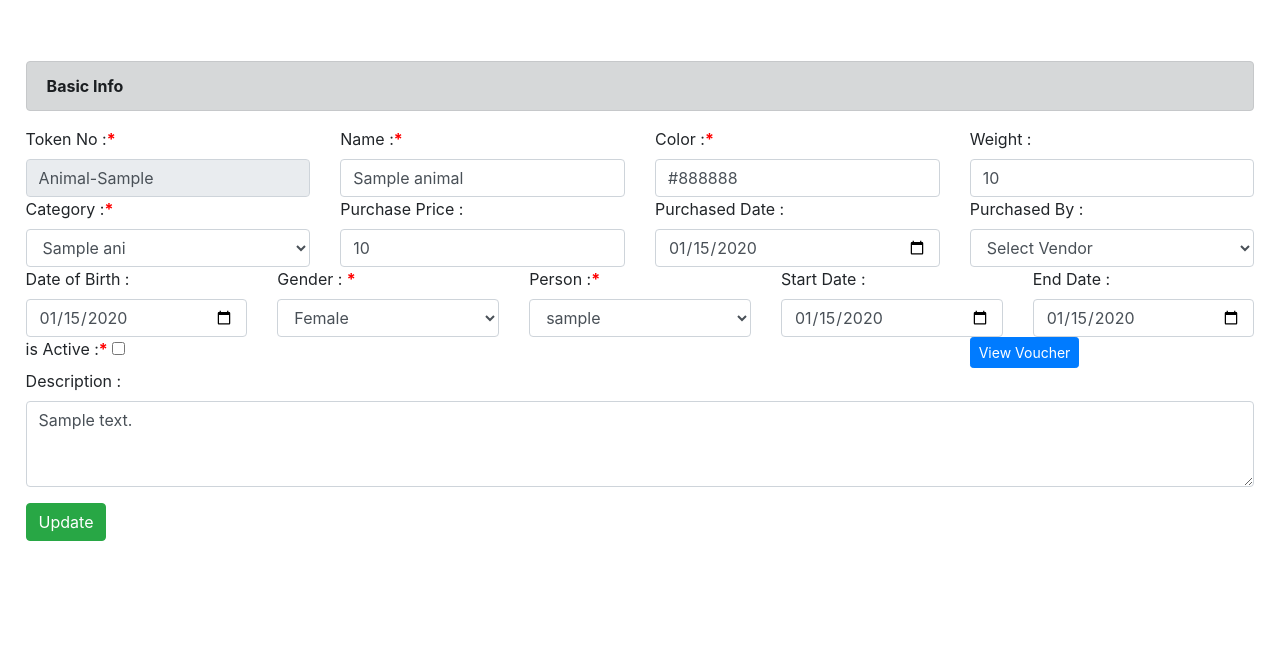
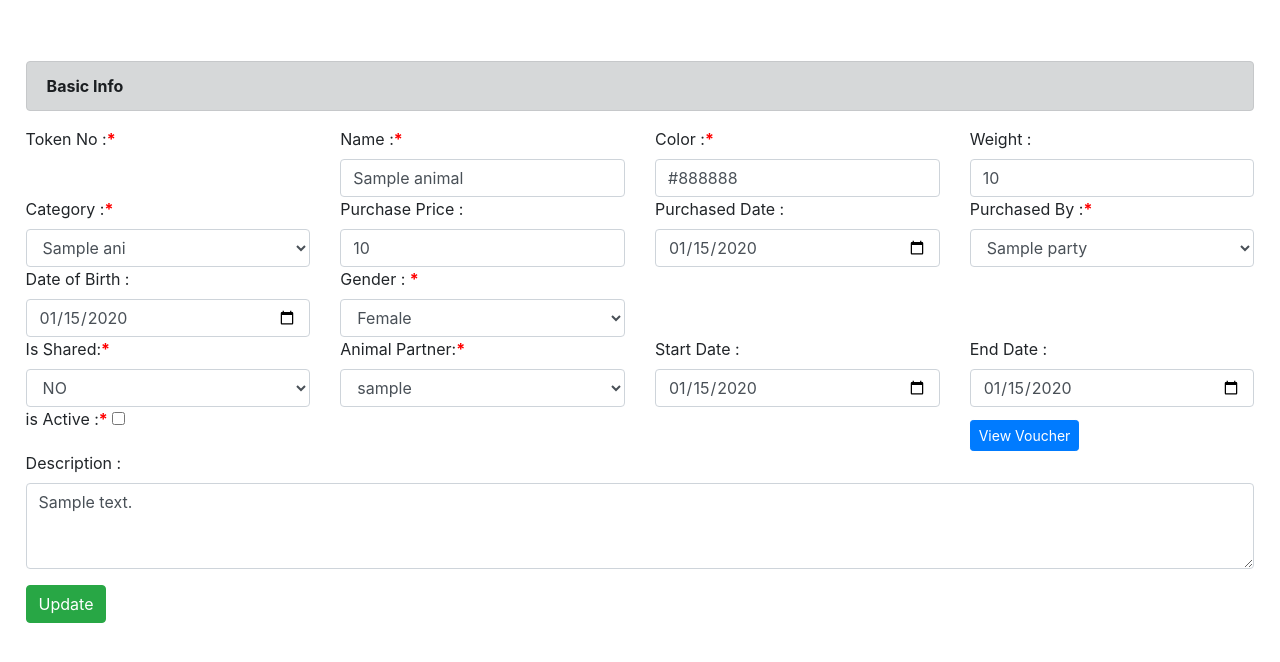
Before and after one commit to junaidanwar080/livestock, a Django app: template livestockapp/templates/animal_profile/update_animal_profile.html in a window 1280 px wide. Shown: the part 56-718 px from the top of the page. Run offline with Django 3.2, Linux system fonts and the light colour scheme; tables that the repository leaves empty hold one stand-in row (values such as "Sample post"); the template is opened without the code that fills it: values that come from a table or form of the project are taken from there, most other values are stand-ins (such as "Sample title", 1, 10 or a date in 2020); some libraries are stand-ins or nearby versions.

Commit message:
working on bugs

```diff
--- a/livestockapp/models.py
+++ b/livestockapp/models.py
@@ -38,6 +38,7 @@ class Animal_profile(models.Model):
     date_of_birth = models.DateField(blank=True, null=True)
     description= models.TextField(null=True, max_length=50)
     gender = models.CharField(max_length=50,null=True)
+    is_shared = models.CharField(max_length=50, null=True)
     user = models.ForeignKey(
                                 User,
                                 null=True,
--- a/livestockapp/templates/animal_category/insert.html
+++ b/livestockapp/templates/animal_category/insert.html
@@ -9,7 +9,7 @@
     {% endif %}
 <div class="container my-3">
   <h4 class="  text-center alert alert-info">Add Category</h4>
-  <form action="/" method="POST" >
+  <form action="/cat_insert" method="POST" >
     {% if error %}
     <div class="alert alert-danger" role="alert">
       Please Enter Your Name !!
--- a/livestockapp/templates/animal_profile/update_animal_profile.html
+++ b/livestockapp/templates/animal_profile/update_animal_profile.html
@@ -19,28 +19,28 @@
     <div class="alert alert-dark " role="alert" style="margin-top:5%;"><b >Basic Info</b></div>
 
     {% if error2 %}
-    <div class="alert alert-danger offset-2" role="alert">Please Enter Token No !! </div>
+    <div class="alert alert-danger" role="alert">Please Enter Token No !! </div>
     {% endif %}
     {% if error3 %}
-    <div class="alert alert-danger offset-2" role="alert">Please Enter Name !! </div>
+    <div class="alert alert-danger" role="alert">Please Enter Purchase by !! </div>
     {% endif %}
     {% if error4 %}
-    <div class="alert alert-danger offset-2" role="alert">Please Enter Color !! </div>
+    <div class="alert alert-danger" role="alert">Please Enter Color !! </div>
     {% endif %}
     {% if error5 %}
-    <div class="alert alert-danger offset-2" role="alert"> Please Enter Category !! </div>
+    <div class="alert alert-danger" role="alert"> Please Enter Category !! </div>
     {% endif %}
     {% if error6 %}
-    <div class="alert alert-danger offset-2" role="alert">Please Enter Gender!! </div>
+    <div class="alert alert-danger" role="alert">Please Enter Gender!! </div>
     {% endif %}
     {% if error7 %}
-    <div class="alert alert-danger offset-2" role="alert"> Please Enter Person!! </div>
+    <div class="alert alert-danger" role="alert"> Please Enter Person!! </div>
     {% endif %}
     {% if error8 %}
-    <div class="alert alert-danger offset-2" role="alert">Please Enter pragnancy_start_date !! </div>
+    <div class="alert alert-danger" role="alert">Please Enter pragnancy_start_date !! </div>
     {% endif %}
     {% if error9 %}
-    <div class="alert alert-danger offset-2" role="alert">Please Enter is_Active Field !! </div>
+    <div class="alert alert-danger" role="alert">Please Enter is_Active Field !! </div>
     {% endif %}
 
     {% csrf_token %}
@@ -50,8 +50,8 @@
         <label class=" control-label">Token No :<span style="color:red; font-weight:bold;">*</span></label>
 
         <input type="text" class="form-control" name="animal_id" required maxlength="50" value="{{animal.animal_id}}" readonly hidden/>
-        <input type="text" class="form-control" id="token_no" name="token_no" value= "Animal-{{animal.token_no}}" readonly >
-
+      <!--  <input type="text" class="form-control" id="token_no" name="token_no" value= "Animal-{{animal.token_no}}" readonly >
+      -->
       </div>
       <div class="col">
           <label class=" control-label">Name :<span style="color:red; font-weight:bold;">*</span></label>
@@ -90,11 +90,10 @@
       </div>
 
       <div class="col" >
-        <label for="purchased_by">Purchased By :</label>
+        <label for="purchased_by">Purchased By :<span style="color:red; font-weight:bold;">*</span></label>
         <select class="form-control" id="purchased_by" name="purchased_by">
-          <option value="">Select Vendor</option>
           {% for party in all_parties %}
-            {% if party.party_code == animal.ref_party_profile_id %}
+            {% if animal.ref_party_profile_id   == party.party_code %}
             <option value="{{party.party_code}}" selected>{{party.name}}</option>
             {% else %}
             <option value="{{party.party_code}}" >{{party.name}}</option>
@@ -105,11 +104,11 @@
       </div>
     </div>
     <div class="row">
-      <div class="col" >
+      <div class="col-sm-3" >
         <label class=" control-label">Date of Birth :</label>
         <input type="date" class="form-control" id="date_of_birth" name="date_of_birth" value="{{animal.date_of_birth|date:'Y-m-d'}}">
       </div>
-      <div class="col" >
+      <div class="col-sm-3" >
 		    <label class=" control-label">Gender : <span style="color:red; font-weight:bold;">*</span></label>
        <select  name="gender" class="form-control" required="required" id="gender" class="gender">
           {% if animal.gender == 'male' %}
@@ -122,9 +121,29 @@
           {% endif %}
 
         </select>
+      </div><div class="col-sm-3" >
+
       </div>
-      <div class="col" >
-        <label class="from-group" >Person :<span style="color:red; font-weight:bold;">*</span></label>
+      <div  class="col-sm-3">
+
+      </div>
+      <div class="col-sm-3" >
+        <label class="from-group" >Is Shared:<span style="color:red; font-weight:bold;">*</span></label>
+
+        <select id="is_shared" name="is_shared"  class="form-control">
+          {% if animal.is_shared == '1' %}
+          <option value="1" selected >Yes</option>
+          <option value="0" >No</option>
+        {% else  %}
+        <option value="1" selected>NO</option>
+        <option value="0" >Yes</option>
+        {% endif %}
+          </select>
+
+
+      </div>
+      <div class="col-sm-3"  id="hiddenFields1">
+        <label class="from-group" >Animal Partner:<span style="color:red; font-weight:bold;">*</span></label>
         <select name="person_id" id="person_id" class="form-control" >
           {% for y in per %}
             {% if animal.user_id == y.id %}
@@ -135,16 +154,18 @@
           {% endfor %}
         </select>
       </div>
-      <div  class="col">
+      <div class="col-sm-3"  id="hiddenFields2" >
         <label class=" control-label" > Start Date :</label>
         <input type="date" class="form-control"  name="start_date" value="{{animal.start_date|date:'Y-m-d'}}">
       </div>
-      <div class="col"  >
+      <div class="col-sm-3"  id="hiddenFields3" >
         <label for="end_date" class=" control-label" > End Date :</label>
         <input type="date" class="form-control"  name="end_date" value="{{animal.end_date|date:'Y-m-d'}}">
       </div>
+    </div>
 
-    </div>
+
+
 
 
     <div class="row">
@@ -161,7 +182,7 @@
       </div>
       <div class="col"  >
       </div>
-      <div class="col"  >
+      <div class="col" id="hiddenFields4" style="margin-top: 1%;">
         <button class="btn btn-sm btn-primary"  data-toggle="modal" data-target="#update_animal_pro" id="voucher_view">View Voucher</button>
       </div>
     </div>
@@ -200,7 +221,9 @@
                         <td><input type="text" name="bill_id" id="bill_id" class="form-control" value="PV-{{purchase_detial.stock_purchase_main.bill_no}}" readonly></td>
                         <td><label style="margin-left: 370px;"><b>Vendor</b><span style="color:red; font-weight:bold">*</span></label></td>
                         <td>
-                            <input type="text"  name="" id="vendor_name" class="form-control" value="{{animal.ref_party_profile.name}}" readonly>
+
+                          <input type="text" name="" id="vendor_name" class="form-control" value="{{animal.ref_party_profile.name}}" readonly>
+
                         </td>
                     </tr>
                     <tr>
@@ -218,7 +241,7 @@
                     <thead>
                         <tr>
                             <th>Token Number<span style="color:red; font-weight:bold">*</span></th>
-                            <th>Description</th>
+                            <th>Name</th>
                             <th>Unit Price</th>
                         </tr>
                     </thead>
@@ -273,6 +296,40 @@
         $("#status_val").val(0);
       }
     })
+    $("#is_shared").on('change',function(){
+      var is_shared = $("#is_shared").val();
+
+      if(is_shared == "0"){
+
+        $("#hiddenFields1").hide();
+        $("#hiddenFields2").hide();
+        $("#hiddenFields3").hide();
+        $("#hiddenFields4").hide();
+        $("#pregnant_val").val(0);
+      }
+      else{
+        $("#hiddenFields1").show();
+        $("#hiddenFields2").show();
+        $("#hiddenFields3").show();
+        $("#hiddenFields4").show();
+
+      }
+
+    });
+    $("#is_shared").on('change',function(){
+      var is_shared = $("#is_shared").val();
+
+      if(is_shared == "1"){
+
+        $("#hiddenFields4").hide();
+        $("#pregnant_val").val(0);
+      }
+      else{
+        $("#hiddenFields4").show();
+
+      }
+
+    });
 
 
     // Voucer Code Start
--- a/livestockapp/templates/pregnancy_details/insert_pregnancy_detail.html
+++ b/livestockapp/templates/pregnancy_details/insert_pregnancy_detail.html
@@ -13,9 +13,9 @@
 
 {% comment %} <div class="container my-3">
   <div  style="margin-left:30%; margin-top:-42%; "><b></b></div> {% endcomment %}
-  <div style="">
+  <div >
   <form action='/insert_pregnancy_detail' method="POST" >
-    <div class="alert alert-dark" role="alert" style=""><b >Basic Info</b></div>
+    <div class="alert alert-dark" role="alert" ><b >Basic Info</b></div>
     {% if error2 %}
     <div class="alert alert-danger offset-2" role="alert">
       Please Enter Token No !!
--- a/livestockapp/urls.py
+++ b/livestockapp/urls.py
@@ -7,7 +7,7 @@ urlpatterns = [
 # Dashboard After Login
    path('dashboard/',views.dashboard, name='dashboard'),
 #Category
-    path('cat_insert/', views.cat_insert, name='insert'),
+    path('cat_insert', views.cat_insert, name='insert'),
     path('show/', views.cat_show, name='show' ),
     path('delete/<int:category_id>/', views.cat_delete, name="delete"),
     path('edit/<int:category_id>/', views.cat_edit, name="edit"),
```
Also changed, not shown: livestockapp/templates/animal_category/list.html (+5 -5 lines), livestockapp/templates/animal_profile/insert_animal_profile.html (+43 -30 lines), livestockapp/templates/animal_profile/list_animal_profile.html (+17 -17 lines), livestockapp/views.py (+26 -22 lines), livestockapp/migrations/0006_animal_profile_is_shared.py (added).
